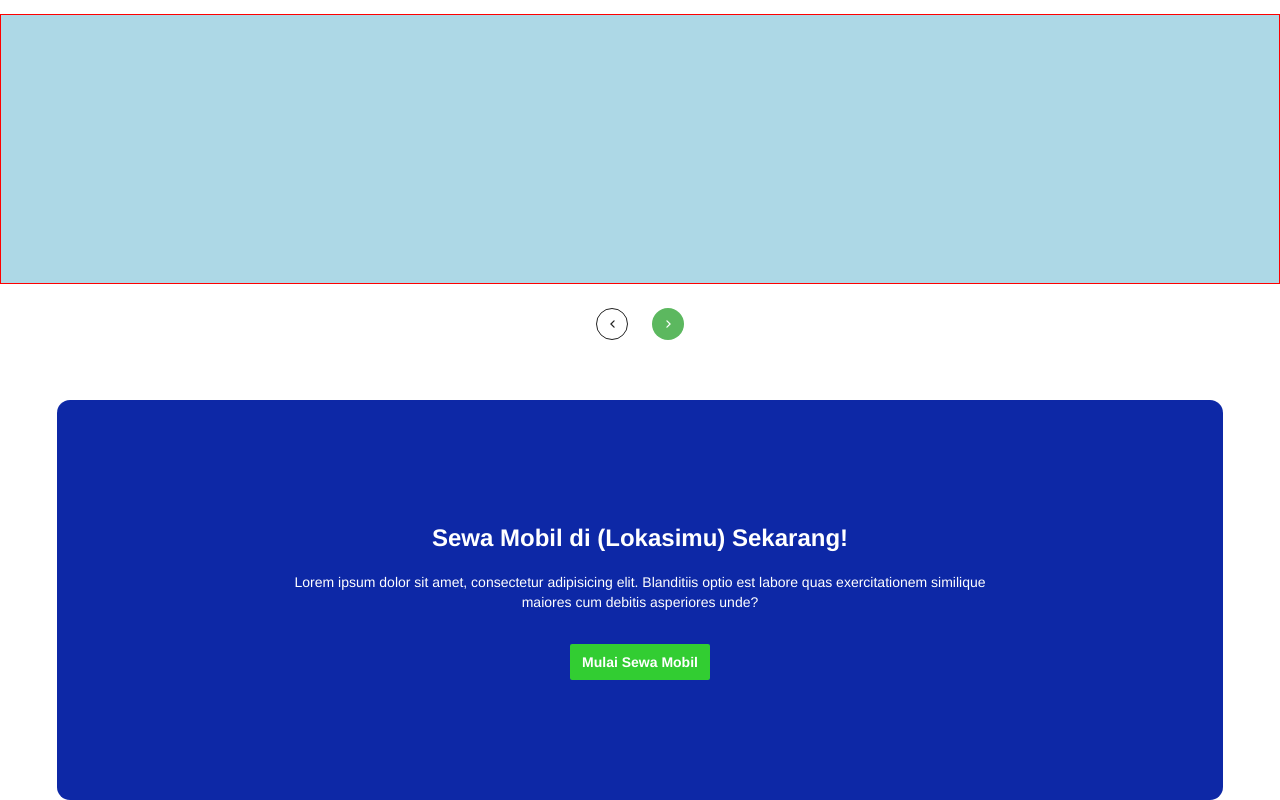
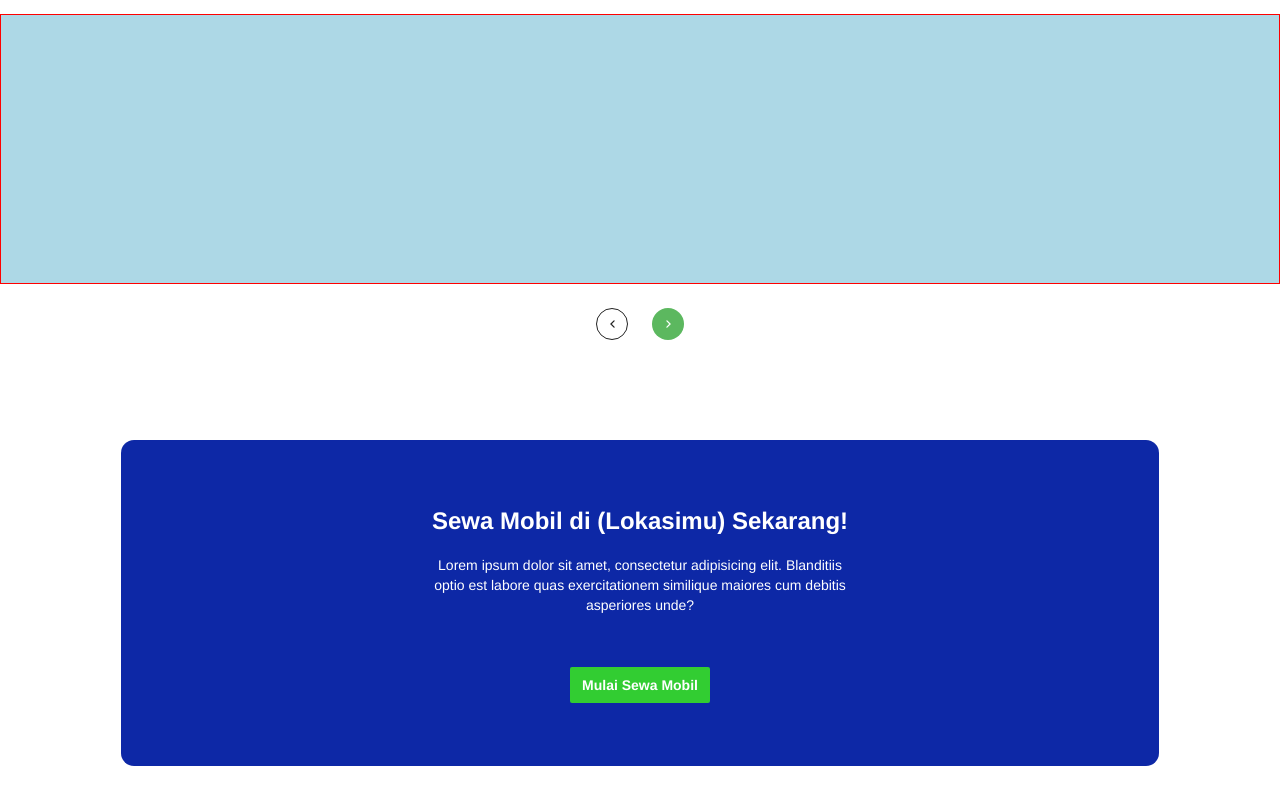
Before and after one commit to hatrnuhn/24001117-synrgy7-yin-bcr, a plain HTML site: page index.html in a window 1280 px wide. Shown: the part 1634-2434 px from the top of the page. After the commit the page ends 2400 px from the top, so only its background shows below. Drawn offline with Linux system fonts and the light colour scheme.

Commit message:
feat(cta): add desktop-view for cta section

```diff
--- a/index.html
+++ b/index.html
@@ -157,8 +157,8 @@
     </section>
 
     <section class="cta box-border flex justify-center items-end">
-        <div class="cta__content w-91prcnt box-border bg-bcr-blue gap-8 flex flex-col justify-center items-center">
-            <div class="flex flex-col gap-4 text-white">
+        <div class="cta__content w-91prcnt box-border bg-bcr-blue gap-8 flex flex-col justify-center items-center sm:w-81prcnt sm:gap-13">
+            <div class="flex flex-col gap-4 text-white justify-center w-full items-center">
                 <h1>Sewa Mobil di (Lokasimu) Sekarang!</h1>
                 <p>Lorem ipsum dolor sit amet, consectetur adipisicing elit. Blanditiis optio est labore quas exercitationem similique maiores cum debitis asperiores unde?</p>
             </div>
--- a/src/input.css
+++ b/src/input.css
@@ -519,4 +519,18 @@
         text-align: center;
     }
 
+    @media (min-width: 640px) {
+        .cta {
+            height: 426px;
+        }
+
+        .cta__content {
+            height: 326px;
+            padding: 64px 0px;
+        }
+
+        .cta__content p {
+            width: 40%;
+        }
+    }
 }
--- a/tailwind.config.js
+++ b/tailwind.config.js
@@ -2,6 +2,7 @@
 module.exports = {
   content: ["./index.html", "./src/input.css"],
   theme: {
+    extend: {
       colors: {
         "bcr-blue": "#0D28A6",
         "bcr-lighterblue": "#F1F3FF",
@@ -25,7 +26,10 @@ module.exports = {
       borderWidth: {
         "1":"1px",
       },
-    extend: {},
+      gap: {
+        "13":"52px",
+      },
+    },
   },
   plugins: [],
 }
```
Also changed, not shown: style.css. Lines whose indentation alone changed are shown as unchanged.
